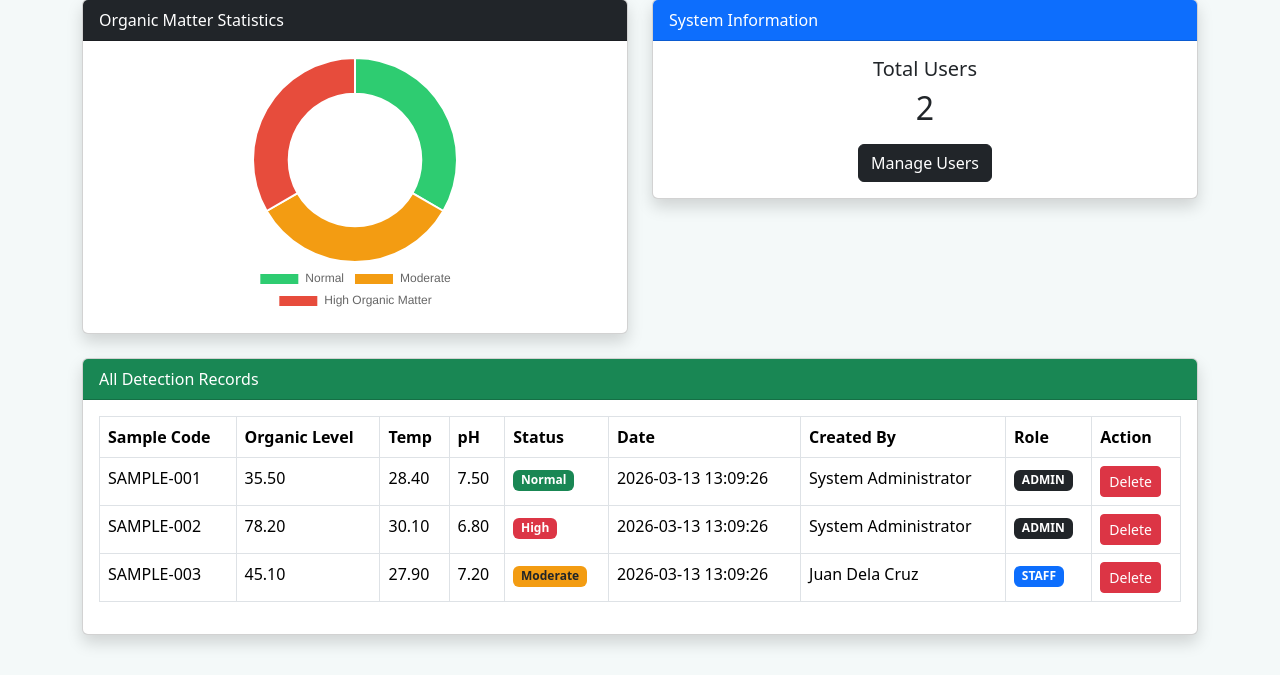
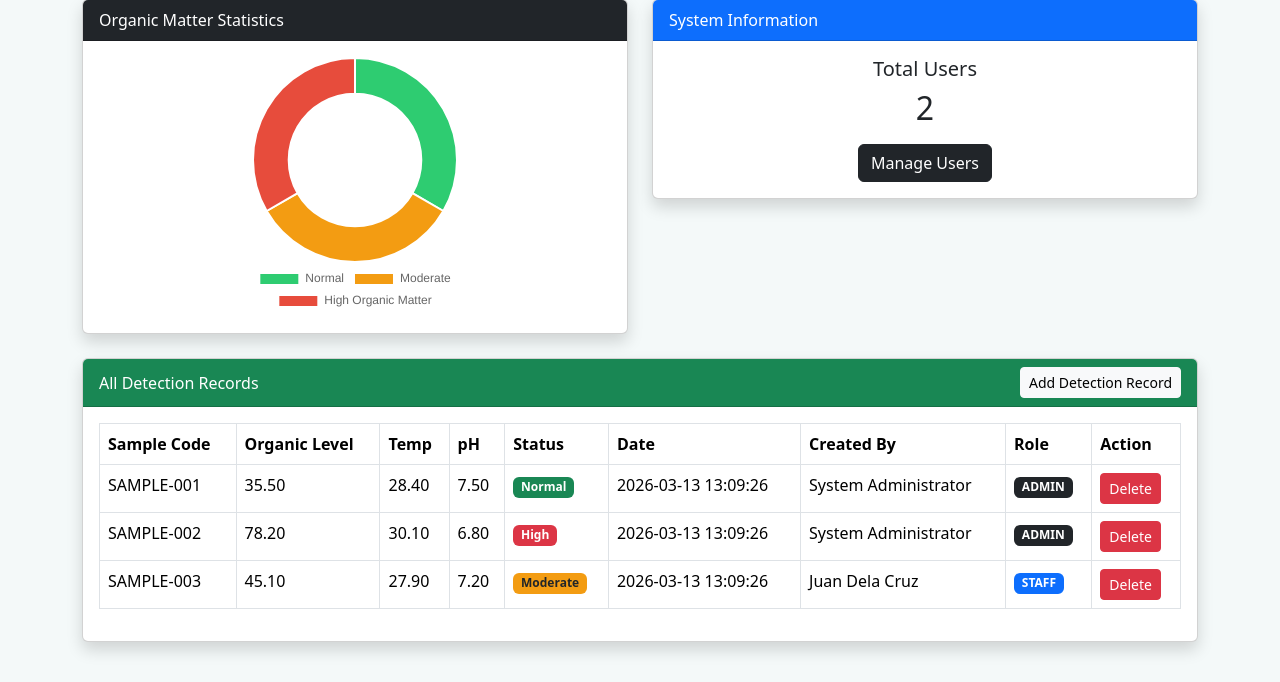
Before and after one commit to joshua762002/Organic-matter-detection-in-tilapya, a PHP site: page /admin_dashboard.php in a window 1280 px wide. Shown: the part 416-1098 px from the top of the page. Before the commit the page ends 1071 px from the top, so only its background shows below. Run offline with PHP 8.4, Linux system fonts and the light colour scheme; a user stored in the database is signed in; data comes from the database, SQL or seed files in the repository.

Commit message:
added something special child

```diff
--- a/admin_dashboard.php
+++ b/admin_dashboard.php
@@ -23,15 +23,54 @@ $userQuery = $conn->query("SELECT * FROM users WHERE user_id = $user_id");
 $user = $userQuery->fetch_assoc();
 
 
+
+if(isset($_POST['add_detection'])){
+
+$organic = $_POST['organic_level'];
+$temp = $_POST['temperature'];
+$ph = $_POST['ph'];
+
+$sample = "TEMP";
+
+if($organic <= 30){
+$status = "Normal Organic Matter";
+}
+elseif($organic <= 70){
+$status = "Moderate Organic Matter";
+}
+else{
+$status = "High Organic Matter";
+}
+
+$stmt = $conn->prepare("INSERT INTO detections
+(sample_code,organic_level,water_temperature,ph_level,status,created_by,detected_at)
+VALUES (?,?,?,?,?,?,NOW())");
+
+$stmt->bind_param("sdddsi",$sample,$organic,$temp,$ph,$status,$user_id);
+
+if($stmt->execute()){
+
+$detection_id = $conn->insert_id;
+
+
+$sample_code = "SAMPLE-" . str_pad($detection_id,3,"0",STR_PAD_LEFT);
+
+$update = $conn->prepare("UPDATE detections SET sample_code=? WHERE detection_id=?");
+$update->bind_param("si",$sample_code,$detection_id);
+$update->execute();
+
+$success = "Detection record added successfully. Sample Code: $sample_code";
+
+}
+
+}
 if(isset($_POST['delete_id'])){
 
     $delete_id = intval($_POST['delete_id']);
 
-
     $stmt1 = $conn->prepare("DELETE FROM alerts WHERE detection_id=?");
     $stmt1->bind_param("i",$delete_id);
     $stmt1->execute();
-
 
     $stmt2 = $conn->prepare("DELETE FROM detections WHERE detection_id=?");
     $stmt2->bind_param("i",$delete_id);
@@ -90,8 +129,6 @@ background:#f4f9f9;
 width:260px;
 margin:auto;
 }
-
-
 
 .alert-container{
 overflow:hidden;
@@ -163,8 +200,6 @@ Welcome, <?php echo htmlspecialchars($user['full_name']); ?> (ADMIN)
 </div>
 
 <?php } ?>
-
-
 
 
 <div class="card border-danger mb-4 shadow">
@@ -301,8 +336,14 @@ Manage Users
 
 <div class="card shadow">
 
-<div class="card-header bg-success text-white">
-All Detection Records
+<div class="card-header bg-success text-white d-flex justify-content-between align-items-center">
+
+<span>All Detection Records</span>
+
+<button class="btn btn-light btn-sm" data-bs-toggle="modal" data-bs-target="#addDetection">
+Add Detection Record
+</button>
+
 </div>
 
 <div class="card-body" style="max-height:450px; overflow-y:auto;">
@@ -414,6 +455,60 @@ No detection records found
 </div>
 
 
+<!-- ADD DETECTION MODAL -->
+
+<div class="modal fade" id="addDetection">
+
+<div class="modal-dialog">
+
+<div class="modal-content">
+
+<div class="modal-header bg-dark text-white">
+<h5 class="modal-title">Add Detection Record</h5>
+<button class="btn-close btn-close-white" data-bs-dismiss="modal"></button>
+</div>
+
+<form method="POST">
+
+<div class="modal-body">
+
+
+<div class="mb-3">
+<label>Organic Level</label>
+<input type="number" step="0.01" name="organic_level" class="form-control" required>
+</div>
+
+<div class="mb-3">
+<label>Water Temperature</label>
+<input type="number" step="0.01" name="temperature" class="form-control" required>
+</div>
+
+<div class="mb-3">
+<label>pH Level</label>
+<input type="number" step="0.01" name="ph" class="form-control" required>
+</div>
+
+</div>
+
+<div class="modal-footer">
+
+<button type="submit" name="add_detection" class="btn btn-success">
+Save Detection
+</button>
+
+</div>
+
+</form>
+
+</div>
+
+</div>
+
+</div>
+
+
+<script src="https://cdn.jsdelivr.net/npm/bootstrap@5.3.3/dist/js/bootstrap.bundle.min.js"></script>
+
 <script>
 
 const ctx = document.getElementById('organicChart');
```
Also changed, not shown: add_detection.php (+24 -14 lines).
